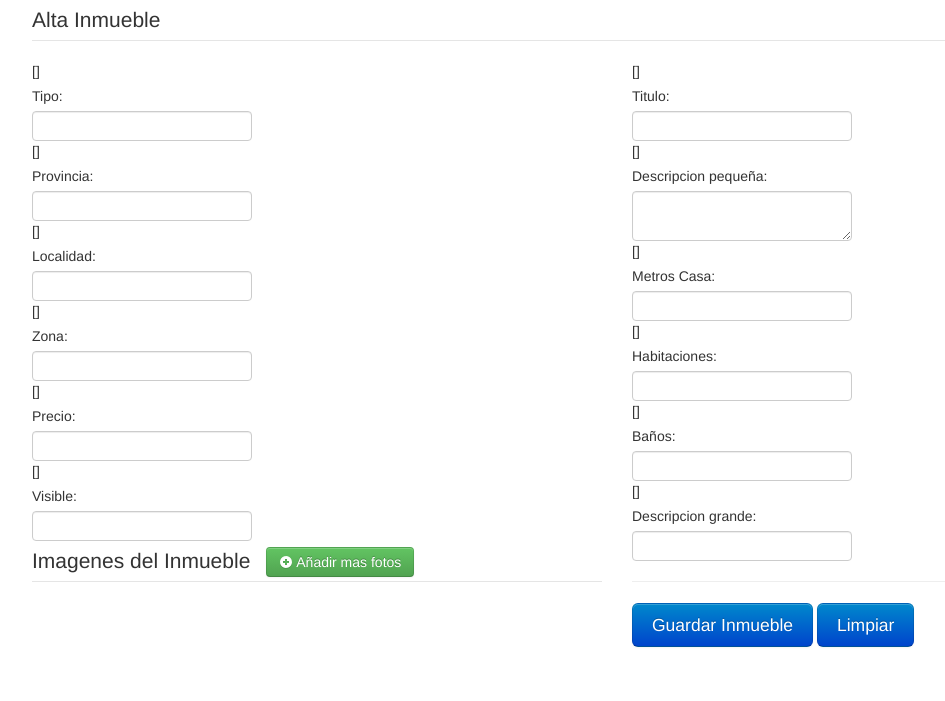
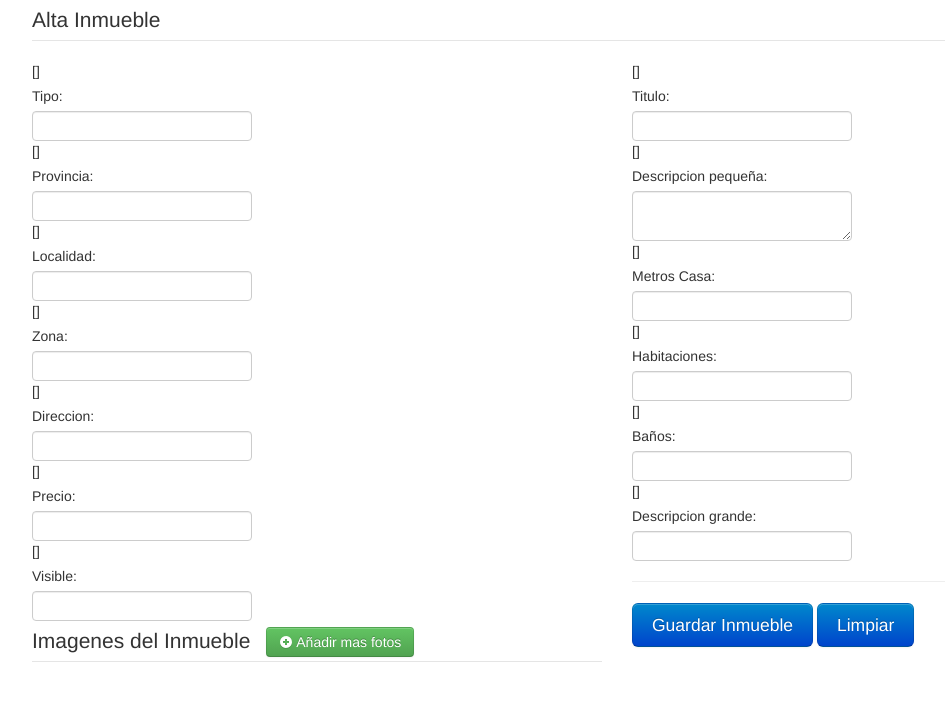
Before and after one commit to garciasa/inmobiliaria, a Django app: template inmobiliaria/templates/gestiona/add_inmo.html in a window 1280 px wide. Shown: the top 701 px of the page, without its empty margins (23-968 px from the left). Run offline with Django 3.2, Linux system fonts and the light colour scheme; the template is opened without the code that fills it, so the values that code supplies are empty, except form fields; tables that the repository leaves empty hold one stand-in row (values such as "Sample post"); form fields are guessed from the names that the template uses; some libraries are stand-ins or nearby versions; some web fonts are replaced.

Commit message:
Añadimos la calle

```diff
--- a/inmobiliaria/forms.py
+++ b/inmobiliaria/forms.py
@@ -17,6 +17,7 @@ class AddForm(forms.Form):
     provincia = forms.ChoiceField(label='Provincia', choices=CHOICES_PROVINCIA,required=True)
     localidad = forms.CharField(label='Localidad', required=True)
     zona = forms.CharField(label='Zona', required=True)
+    direccion = forms.CharField(label='Direccion', required=True)
     descripcion = forms.CharField(label='Titulo', required=True)
     metros_casa = forms.IntegerField(label='Metros', required=True)
     habitaciones = forms.IntegerField(label='Habitaciones', required=True)
--- a/inmobiliaria/models.py
+++ b/inmobiliaria/models.py
@@ -16,6 +16,7 @@ class Inmueble(models.Model):
     provincia = models.CharField(max_length=30)
     localidad = models.CharField(max_length=40)
     zona = models.CharField(max_length=50)
+    direccion = models.CharField(max_length=100)
     banos = models.IntegerField()
     habitaciones = models.IntegerField()
     metros_casa = models.IntegerField()
@@ -35,6 +36,7 @@ class Inmueble(models.Model):
                 tipo=form.cleaned_data['tipo'],
                 provincia=form.cleaned_data['provincia'],
                 localidad=form.cleaned_data['localidad'],
+                direccion = form.cleaned_data['direccion'],
                 zona=form.cleaned_data['zona'],
                 banos=form.cleaned_data['banos'],
                 habitaciones=form.cleaned_data['habitaciones'],
--- a/inmobiliaria/templates/detail_inmo.html
+++ b/inmobiliaria/templates/detail_inmo.html
@@ -72,6 +72,7 @@
                                         <li><strong>Provincia:</strong> {% if casa.provincia == '1' %}Madrid{%else%}Otra{%endif%}</li>
                                         <li><strong>Localidad:</strong> {{casa.localidad}}</li>
                                         <li><strong>Zona: </strong> {{casa.zona}}</li>
+                                        <li><strong>Direccion: </strong> {{casa.direccion}}</li>
                                         <li><strong>Metros:</strong> {{casa.metros_casa}} m2</li>
                                         <li><strong>Dormitorios:</strong> {{casa.habitaciones}}</li>
                                         <li><strong>Precio:</strong> {{casa.precio|intcomma}}
--- a/inmobiliaria/templates/gestiona/add_inmo.html
+++ b/inmobiliaria/templates/gestiona/add_inmo.html
@@ -15,6 +15,9 @@
         width: 500px;
     }
     #id_titulo{
+        width: 500px;
+    }
+    #id_direccion{
         width: 500px;
     }
     #boton_addimage{
@@ -71,6 +74,11 @@
                                 {{ inmueble_form.zona.errors }}
                                 <label for="id_zona">Zona:</label>
                                 {{ inmueble_form.zona }}
+                            </div>
+                            <div class="clearfix">
+                                {{ inmueble_form.direccion.errors }}
+                                <label for="id_direccion">Direccion:</label>
+                                {{ inmueble_form.direccion }}
                             </div>
                             <div class="clearfix">
                                 {{ inmueble_form.precio.errors }}
--- a/inmobiliaria/templates/gestiona/list_inmo.html
+++ b/inmobiliaria/templates/gestiona/list_inmo.html
@@ -24,6 +24,7 @@
                                   <th>Descripcion</th>
                                   <th>Zona</th>
                                   <th>Provincia</th>
+                                  <th>Direccion</th>
                                   <th>Precio</th>
                                   <th>Status</th>
                                   <th>Acciones</th>
@@ -39,6 +40,7 @@
                                 <td>{{c.descripcion}}</td>
                                 <td class="center">{{c.zona}}</td>
                                 <td class="center">{% if c.provincia == '1' %}Madrid{%else%}Otra{%endif%}</td>
+                                <td class="center">{{c.direccion}}</td>
                                 <td class="center">{{c.precio|intcomma}}&euro;</td>
                                 <td class="center">
                                     {% if c.activo %}
```
Also changed, not shown: inmobiliaria/migrations/0008_auto__add_field_inmueble_direccion.py (added).
